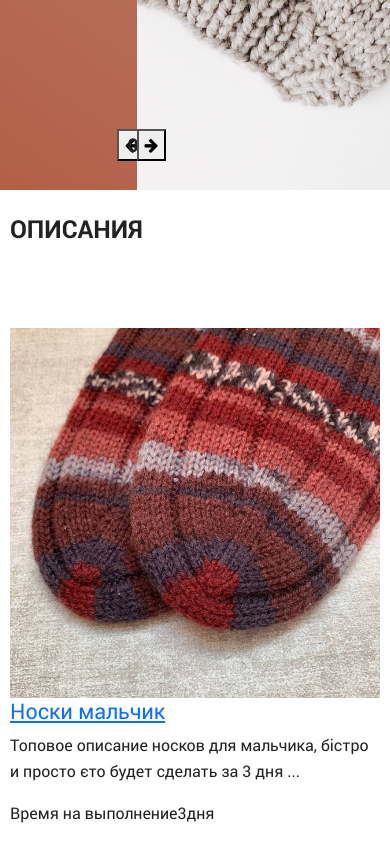
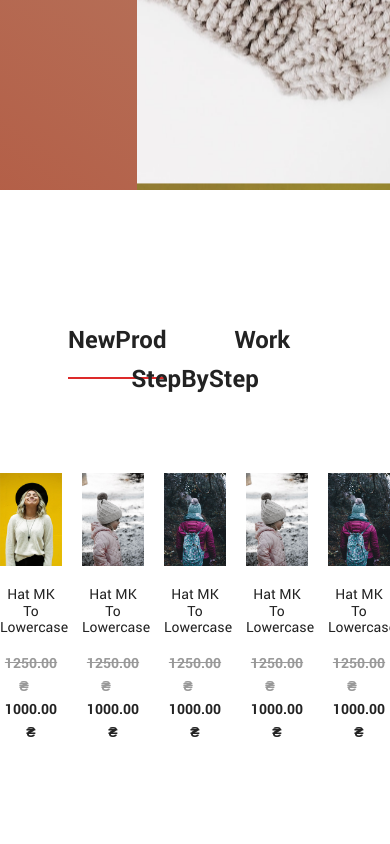
Before and after one commit to sledua/capri, a website: page app/index.html in a window 390 px wide. Shown: the part 640-1484 px from the top of the page. Drawn offline with Linux system fonts and the light colour scheme.

Commit message:
capri main page v0.0.1

```diff
--- a/app/index.html
+++ b/app/index.html
@@ -44,6 +44,7 @@
 	</div>
 </header>
 <div class="section__one">
+	<div class="container-fluid g-0">
 		<div class="overlay">
 			<div class="side-slider">
 				<div class="side-slider-one">
@@ -59,132 +60,105 @@
 				<div class="main-slider-one"></div>
 				<div class="main-slider-two"></div>
 			</div>
-		<div class="control">
-			<button class="btn-top">
-				<i class="fa fa-arrow-left"></i>
-			</button>
-			<div class="btn-count">01</div>
-			<button class="btn-down">
-				<i class="fa fa-arrow-right"></i>
-			</button>
 		</div>
-		<!-- <h2 class="custom__title">Далеко-далеко за словесными горами</h2>
-		<p class="custom__teme">Далеко-далеко за словесными горами в стране гласных и согласных живут рыбные тексты. Единственное даль великий грустный рукописи родного лучше текстов эта осталось свое свой коварных это, назад пояс предупредила? От всех, его вскоре!</p>
-		<div class="custom__button">
-			<a href="/" class="custon__link">Читать</a>
-		</div> -->
 	</div>
 </div>
 <div class="section__categories">
-	<div class="container">
+	<div class="container-fluid g-0">
 		<div class="row">
-			<h2 class="badges">Описания</h2>
-			<div class="col-sm-6 col-lg-4 mb-4">
-				<div class="product card">
-					<img src="img/slide.jpg" class="card-img-top" alt="...">
-					<h4 class="product__title"><a href="/">Носки мальчик</a></h4>
-					<p class="product__description">Топовое описание носков для мальчика, бістро и просто єто будет сделать за 3 дня ...</p>
-					<div class="product__times">Время на выполнение<span>3</span>дня</div>
+			<div class="products-tab">
+				<ul class="tab">
+					<li class="active"><a href="#hot">NewProd</a></li>
+					<li><a href="#work">Work</a></li>
+					<li><a href="#mk">StepByStep</a></li>
+				</ul>
+				<div class="tabs__content">
+					<div id="hot"class="tab-pane fade in active">
+						<div class="row engoc-row-equal">
+							<div class="col-xs-6 col-sm-4 col-md-15 col-lg-15">
+								<div class="prodct__img">
+									<a href="/"><img src="img/catalog/stok/p-st-01.jpg" alt="hat" class="img-responsive"></a>
+								</div>
+								<div class="product__info text-center">
+									<h3 class="product__title"><a href="/">Hat MK to lowercase</a></h3>
+									<div class="product__price">
+										<span class="old">1250.00 ₴</span>
+										<span>1000.00 ₴</span>
 									</div>
 								</div>
-			<div class="col-sm-6 col-lg-4 mb-4">
-				<div class="product card">
-					<img src="img/slide.jpg" class="card-img-top" alt="...">
-					<h4 class="product__title"><a href="/">Носки носочки девочька</a></h4>
-					<p class="product__description">Носки гетроиді для отработки навіка вивязки так чтоєто будет бомба</p>
-					<div class="product__times">Время на выполнение<span>31</span>дней</div>
+							</div>
+							<div class="col-xs-6 col-sm-4 col-md-15 col-lg-15">
+								<div class="prodct__img">
+									<a href="/"><img src="img/catalog/stok/p-st-02.jpg" alt="hat" class="img-responsive"></a>
+								</div>
+								<div class="product__info text-center">
+									<h3 class="product__title"><a href="/">Hat MK to lowercase</a></h3>
+									<div class="product__price">
+										<span class="old">1250.00 ₴</span>
+										<span>1000.00 ₴</span>
 									</div>
 								</div>
-			<div class="col-sm-6 col-lg-4 mb-4">
-				<div class="product card">
-					<img src="img/slide.jpg" class="card-img-top" alt="...">
-					<h4 class="product__title"><a href="">Салфетка подкладочка что тут будет</a></h4>
-					<p class="product__description">Салфетки в стили бабуля подарила, накрівать ноутбук или айфон, всегда нужніе вещи</p>
-					<div class="product__times">Время на выполнение<span>1</span>дня</div>
+							</div>
+							<div class="col-xs-6 col-sm-4 col-md-15 col-lg-15">
+								<div class="prodct__img">
+									<a href="/"><img src="img/catalog/stok/p-st-05.jpg" alt="hat" class="img-responsive"></a>
+								</div>
+								<div class="product__info text-center">
+									<h3 class="product__title"><a href="/">Hat MK to lowercase</a></h3>
+									<div class="product__price">
+										<span class="old">1250.00 ₴</span>
+										<span>1000.00 ₴</span>
 									</div>
 								</div>
-			<div class="col-sm-6 col-lg-4 mb-4">
-				<div class="product card">
-					<img src="img/slide.jpg" class="card-img-top" alt="...">
-					<h4 class="product__title"><a href="/">Носки мальчик</a></h4>
-					<p class="product__description">Топовое описание носков для мальчика, бістро и просто єто будет сделать за 3 дня ...</p>
-					<div class="product__times">Время на выполнение<span>3</span>дня</div>
+							</div>
+							<div class="col-xs-6 col-sm-4 col-md-15 col-lg-15">
+								<div class="prodct__img">
+									<a href="/"><img src="img/catalog/stok/p-st-02.jpg" alt="hat" class="img-responsive"></a>
+								</div>
+								<div class="product__info text-center">
+									<h3 class="product__title"><a href="/">Hat MK to lowercase</a></h3>
+									<div class="product__price">
+										<span class="old">1250.00 ₴</span>
+										<span>1000.00 ₴</span>
 									</div>
 								</div>
-			<div class="col-sm-6 col-lg-4 mb-4">
-				<div class="product card">
-					<img src="img/slide.jpg" class="card-img-top" alt="...">
-					<h4 class="product__title"><a href="/">Носки носочки девочька</a></h4>
-					<p class="product__description">Носки гетроиді для отработки навіка вивязки так чтоєто будет бомба</p>
-					<div class="product__times">Время на выполнение<span>31</span>дней</div>
 							</div>
+							<div class="col-xs-6 col-sm-4 col-md-15 col-lg-15">
+								<div class="prodct__img">
+									<a href="/"><img src="img/catalog/stok/p-st-05.jpg" alt="hat" class="img-responsive"></a>
 								</div>
-			<div class="col-sm-6 col-lg-4 mb-4">
-				<div class="product card">
-					<img src="img/slide.jpg" class="card-img-top" alt="...">
-					<h4 class="product__title"><a href="">Салфетка подкладочка что тут будет</a></h4>
-					<p class="product__description">Салфетки в стили бабуля подарила, накрівать ноутбук или айфон, всегда нужніе вещи</p>
-					<div class="product__times">Время на выполнение<span>1</span>дня</div>
+								<div class="product__info text-center">
+									<h3 class="product__title"><a href="/">Hat MK to lowercase</a></h3>
+									<div class="product__price">
+										<span class="old">1250.00 ₴</span>
+										<span>1000.00 ₴</span>
 									</div>
 								</div>
 							</div>
 						</div>
 					</div>
-<div class="section__categories">
-	<div class="container">
-		<div class="row">
-			<h2 class="badges">Доступны к заказу</h2>
-			<div class="col-sm-6 col-lg-4 mb-4">
-				<div class="product card">
-					<img src="img/slide.jpg" class="card-img-top" alt="...">
-					<h4 class="product__title"><a href="/">Носки мальчик</a></h4>
-					<p class="product__description">Топовое описание носков для мальчика, бістро и просто єто будет сделать за 3 дня ...</p>
-					<div class="product__times">Время на выполнение<span>3</span>дня</div>
-				</div>
-			</div>
-			<div class="col-sm-6 col-lg-4 mb-4">
-				<div class="product card">
-					<img src="img/slide.jpg" class="card-img-top" alt="...">
-					<h4 class="product__title"><a href="/">Носки носочки девочька</a></h4>
-					<p class="product__description">Носки гетроиді для отработки навіка вивязки так чтоєто будет бомба</p>
-					<div class="product__times">Время на выполнение<span>31</span>дней</div>
-				</div>
-			</div>
-			<div class="col-sm-6 col-lg-4 mb-4">
-				<div class="product card">
-					<img src="img/slide.jpg" class="card-img-top" alt="...">
-					<h4 class="product__title"><a href="">Салфетка подкладочка что тут будет</a></h4>
-					<p class="product__description">Салфетки в стили бабуля подарила, накрівать ноутбук или айфон, всегда нужніе вещи</p>
-					<div class="product__times">Время на выполнение<span>1</span>дня</div>
-				</div>
-			</div>
-			<div class="col-sm-6 col-lg-4 mb-4">
-				<div class="product card">
-					<img src="img/slide.jpg" class="card-img-top" alt="...">
-					<h4 class="product__title"><a href="/">Носки мальчик</a></h4>
-					<p class="product__description">Топовое описание носков для мальчика, бістро и просто єто будет сделать за 3 дня ...</p>
-					<div class="product__times">Время на выполнение<span>3</span>дня</div>
-				</div>
-			</div>
-			<div class="col-sm-6 col-lg-4 mb-4">
-				<div class="product card">
-					<img src="img/slide.jpg" class="card-img-top" alt="...">
-					<h4 class="product__title"><a href="/">Носки носочки девочька</a></h4>
-					<p class="product__description">Носки гетроиді для отработки навіка вивязки так чтоєто будет бомба</p>
-					<div class="product__times">Время на выполнение<span>31</span>дней</div>
-				</div>
-			</div>
-			<div class="col-sm-6 col-lg-4 mb-4">
-				<div class="product card">
-					<img src="img/slide.jpg" class="card-img-top" alt="...">
-					<h4 class="product__title"><a href="">Салфетка подкладочка что тут будет</a></h4>
-					<p class="product__description">Салфетки в стили бабуля подарила, накрівать ноутбук или айфон, всегда нужніе вещи</p>
-					<div class="product__times">Время на выполнение<span>1</span>дня</div>
 				</div>
 			</div>
 		</div>
 	</div>
 </div>
+<!-- <div class="container">
+	<div class="capri-instagram">
+		<div class="insta-title"></div>
+		<div class="row">
+			<div class="col-xs-6 col-sm-4 col-md-2">
+				<a href="https://www.instagram.com/p/CSjUiV5AKwH/">
+					<img src="https://instagram.fhrk2-1.fna.fbcdn.net/v/t51.2885-15/sh0.08/e35/p640x640/236322814_1170482243427659_4812322585544129647_n.jpg?_nc_ht=instagram.fhrk2-1.fna.fbcdn.net&_nc_cat=111&_nc_ohc=QuB7EDrE0IwAX_QwaWD&tn=hRfUj6AHK6mFOTMW&edm=AP_V10EBAAAA&ccb=7-4&oh=bde23ae7b9a55940681a6f2615e1abdf&oe=6159A1BF&_nc_sid=4f375e" alt="Photo by Вязание для самых маленьких 👶 on August 14, 2021. May be an image of 1 person, child and standing." class="img-responsive">
+				</a>
+			</div>
+			<div class="col-xs-6 col-sm-4 col-md-2"></div>
+			<div class="col-xs-6 col-sm-4 col-md-2"></div>
+			<div class="col-xs-6 col-sm-4 col-md-2"></div>
+			<div class="col-xs-6 col-sm-4 col-md-2"></div>
+			<div class="col-xs-6 col-sm-4 col-md-2"></div>
+		</div>
+	</div>
+</div> -->
 <footer>
 	<div class="container footer">
 		<div class="logo logo__foo">
--- a/app/scss/main.scss
+++ b/app/scss/main.scss
@@ -57,7 +57,6 @@ header, footer {
 	align-items: center;
 	padding: 0 $gutter;
 	height: 70px;
-	z-index: 1000;
 	.logo {
 		margin: 0;
 		padding: 0;
@@ -125,40 +124,21 @@ header, footer {
 	&__bracrambs {
 		line-height: 60px;
 	}
-	// &__one {
-	// 	background-image: url(../img/slide.jpg);
-	// 	background-size: cover;
-	// 	background-position: center;
-	// 	display: block;
-	// 	height: 75vh;
-	// 	position: relative;
-	// 	margin-bottom: 24px;
-	// 	.blur {
-	// 		position: absolute;
-	// 		background-color: rgba(51, 50, 50, 0.8);
-	// 		top: 0;
-	// 		bottom: 0;
-	// 		right: 0;
-	// 		left: 0;
-	// 	}
-	// }
-	// &__categories {
-
-	// }
-
+	&__categories {
+		background-color: #fff;
+	}
 }
 .overlay {
 	position: relative;
-	width: 100vw;
 	height: 90vh;
-	z-index: -1;
+	overflow: hidden;
 	.side-slider {
 		height: 100%;
 		width: 35%;
 		position: absolute;
-		top: -90vh;
+		top: 0;
 		left: 0;
-		transition: transform 0.5s ease-in-out;
+		transition: transform 1.5s ease-in-out;
 		text-align: center;
 		&-one, &-two {
 			height: 100%;
@@ -182,7 +162,7 @@ header, footer {
 		top: 0;
 		left: 35%;
 		width: 65%;
-		transition: transform 0.5s ease-in-out;
+		transition: transform 1.5s ease-in-out;
 		&-one, &-two {
 			background-repeat: no-repeat;
 			background-size: cover;
@@ -193,59 +173,106 @@ header, footer {
 		&-one {
 			background-image: url(../img/kniting-slide-01.jpg);
 		}
-		}
 		&-two {
 			background-image: url(../img/kniting-slide-02.jpg);
 		}
-	}
-	.control {
-
-		.btn-top {
-			position: absolute;
-    left: 30%;
-    top: 92%;
-    z-index: 100;
-		}
-		.btn-down {
-			position: absolute;
-			left: 35%;
-			top: 92%;
-			z-index: 100;
-		}
-		.btn-count {
-			position: absolute;
-			left: 32.7%;
-			top: 92%;
-			z-index: 100;
-			font-size: 19px;
-			font-weight: bold;
 		}
 	}
-	// .custom {
-	// 	&__title {
-	// 		color: #fff;
-	// 		font-weight: bold;
-	// 		line-height: 0.8;
-	// 		width: 400px;
-	// 	}
-	// 	&__teme {
-	// 		color: rgb(240, 240, 240);
-	// 		line-height: 1.3;
-	// 		width: 400px;
-	// 	}
-	// 	&__button {
-	// 		a {
-	// 			color: #fff;
-	// 			text-transform: uppercase;
-	// 			font-weight: bold;
-	// 			text-decoration: none;
-	// 			padding: 5px;
-	// 		}
-	// 	}
-	// }
 .card {
 	img {
 		width: 100%;
+	}
+}
+.products-tab {
+	padding-top: 130px;
+    padding-bottom: 110px;
+	.tab {
+		text-align: center;
+		margin-bottom: 74px;
+		list-style: none;
+		padding: 0;
+		margin-top: 0;
+		display: block;
+		// margin-block-start: 1em;
+		// margin-block-end: 1em;
+		// margin-inline-start: 0px;
+		// margin-inline-end: 0px;
+		// padding-inline-start: 40px;
+		li:first-child {
+			padding-left: 0;
+		}
+		> li {
+			display: inline-block;
+			padding: 0 32px;
+			list-style-type: none;
+			> a {
+				position: relative;
+				font-weight: 600;
+				font-size: 24px;
+				padding-bottom: 24px;
+				color: $text;
+				text-decoration: none;
+				transition: all 0.4s ease 0s;
+			}
+		}
+		.active a{
+			&::after{
+				content: '';
+				width: 100%;
+				height: 2px;
+				background: #dd2a2a;
+				position: absolute;
+				display: block;
+				left: 0;
+				right: 0;
+				bottom: 0;
+				opacity: 1;
+				transition: all 0.3s ease 0s;
+			}
+		}
+	}
+}
+.fade {
+	opacity: 0;
+	&.in {
+		opacity: 1;
+	}
+}
+.col-md-15, .col-lg-15 {
+	width: 20%;
+    float: left;
+}
+.prodct__img {
+	position: relative;
+	a {
+		img {
+			vertical-align: middle;
+			border: 0;
+		}
+	}
+}
+.product__title {
+	font-size: 14px;
+	text-transform: capitalize;
+	margin-top: 20px;
+	margin-bottom: 15px;
+	a {
+		color: $text;
+		text-decoration: none;
+		&:hover {
+			color: $accent;
+		}
+	}
+}
+.product__price {
+	font-size: 14px;
+	margin-bottom: 15px;
+	font-weight: bold;
+	.old {
+		color: #999;
+		font-size: 14px;
+		text-decoration: line-through;
+		margin-right: 14px;
 	}
 }
 .badges {
```
Also changed, not shown: app/js/common.js (+31 -1 lines), app/js/scripts.min.js (+31 -1 lines), app/css/main.min.css, app/img/catalog/stok/p-st-01.jpg (added), app/img/catalog/stok/p-st-02.jpg (added), app/img/catalog/stok/p-st-03.jpg (added), app/img/catalog/stok/p-st-05.jpg (added), app/img/catalog/stok/st-01.jpg (added), app/img/catalog/stok/st-03.jpg (added), 4 other files. Lines whose indentation alone changed are shown as unchanged.
